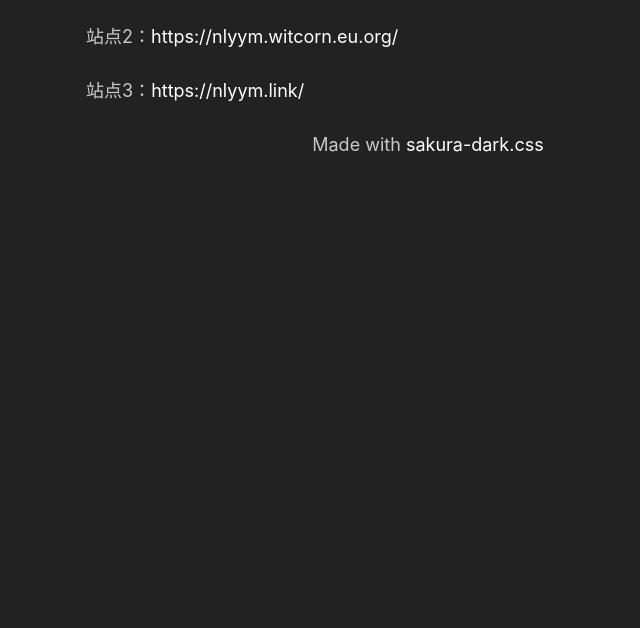
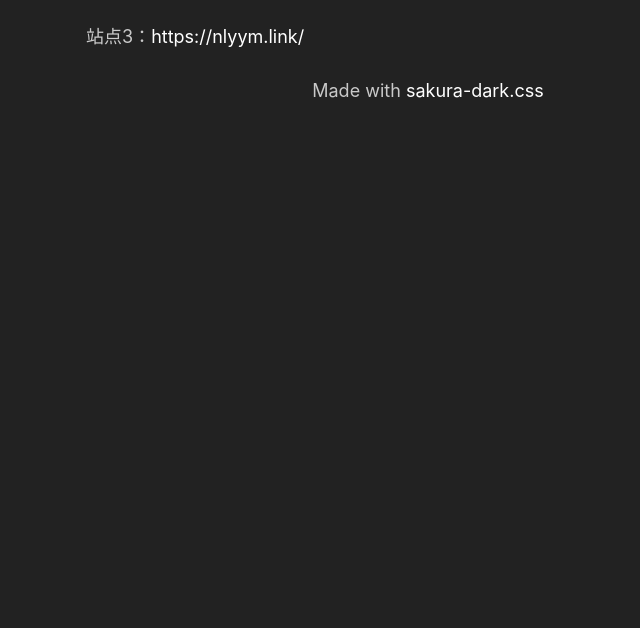
Before and after one commit to rokedap509/rokedap509.github.io, a plain HTML site: page index.html in a window 1280 px wide. Shown: the part 172-800 px from the top of the page, without its empty margins (212-852 px from the left). Drawn offline with Linux system fonts and the light colour scheme.

Commit message:
Update index.html

```diff
--- a/index.html
+++ b/index.html
@@ -8,7 +8,6 @@
   <body>
     <h1><img src="/favicon.ico">哪里有玉米网站发布页</h1>
     <p>站点1：<a href="https://nlyym.pages.dev/">https://nlyym.pages.dev/</a></p>
-    <p>站点2：<a href="https://nlyym.witcorn.eu.org/">https://nlyym.witcorn.eu.org/</a></p>
     <p>站点3：<a href="https://nlyym.link/">https://nlyym.link/</a></p>
     <p align="center">Made with <a href="https://oxal.org/projects/sakura/" target="_blank">sakura-dark.css</a></p>
 </body></html>
```
